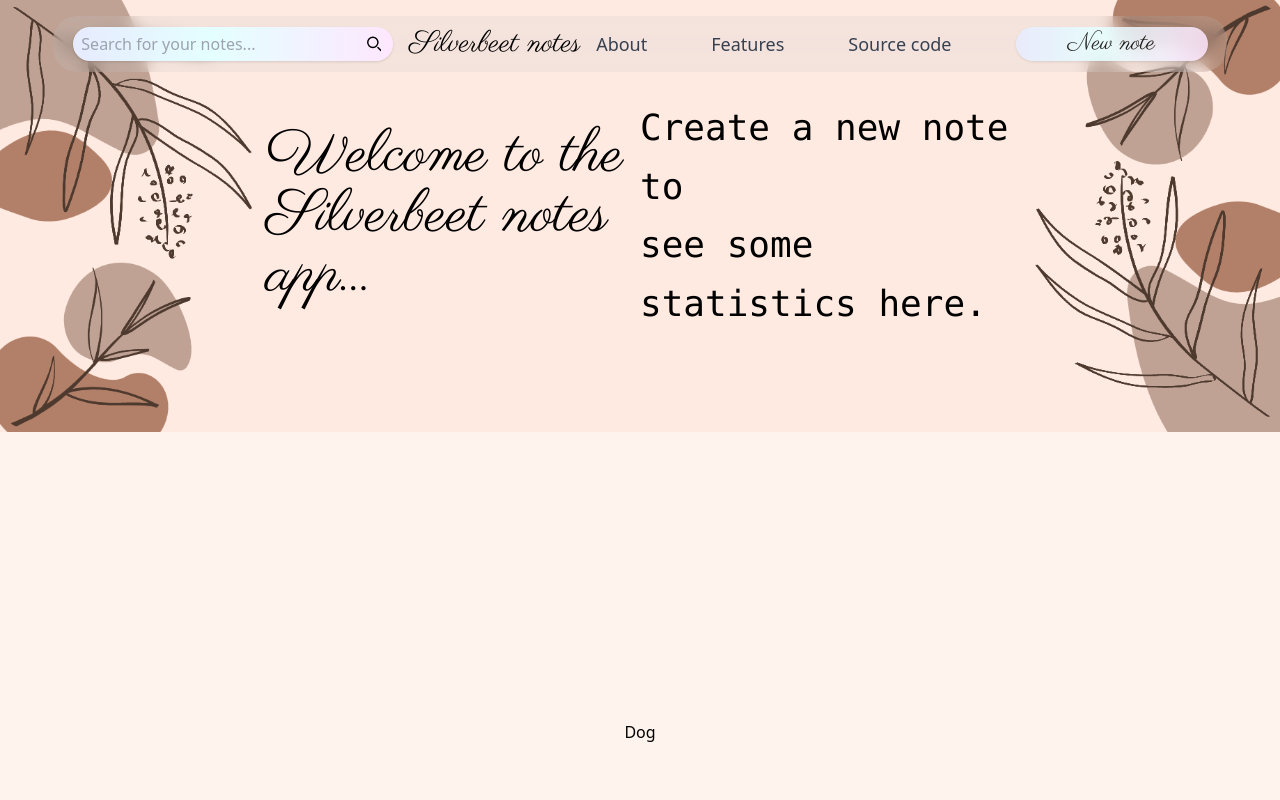
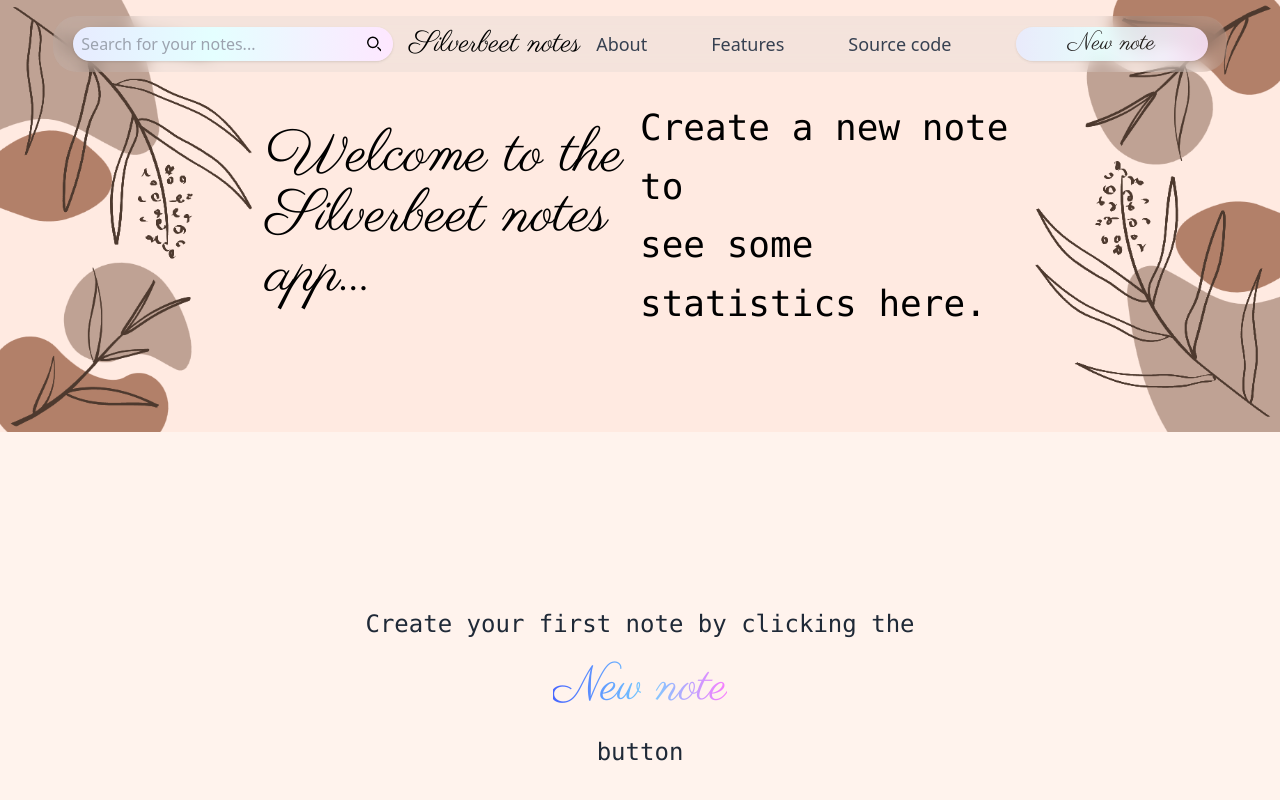
Before and after one commit to Sam-Hobson/silverbeet-note-taking, a SvelteKit app: page / in a window 1280 px wide. Shown: the top 800 px of the page. Built offline with nearby package versions, Linux system fonts and the light colour scheme.

Commit message:
Added new note message

```diff
--- a/src/routes/+page.svelte
+++ b/src/routes/+page.svelte
@@ -14,14 +14,20 @@
 
     <div class="flex w-screen h-128 justify-center">
 
-        <div class="flex flex-col h-full w-auto items-center">
+        <div class="flex flex-col h-full w-auto justify-center items-center">
 
-            <span class="text-mega-plus font-light pearl-gradient-dark-text">
-            +
+            <!-- <span class="text-mega-plus font-light pearl-gradient-dark-text leading-none"> -->
+            <!-- + -->
+            <!-- </span> -->
+
+            <span class="font-mono text-2xl text-gray-800">
+            Create your first note by clicking the
             </span>
-
-            <span>
-            Dog
+            <span class="fancy-font text-5xl leading-loose pearl-gradient-dark-text">
+            New note
+            </span>
+            <span class="font-mono text-2xl text-gray-800">
+            button
             </span>
 
         </div>
@@ -52,24 +58,34 @@
     }
 
     :global(.pearl-gradient-dark) {
-        background: rgb(132,153,255);
-        background: linear-gradient(90deg, rgba(132,153,255,1) 0%, rgba(207,255,255,1) 55%, rgba(251,169,255,1) 100%); }
+        @apply pearl-gradient-dark_
+    }
 
     :global(.pearl-gradient-light) {
-         background: rgb(231,235,255);
-         background: linear-gradient(90deg, rgba(231,235,255,1) 0%, rgba(228,255,255,1) 44%, rgba(254,231,255,1) 100%);
+        @apply pearl-gradient-light_
      }
 
      :global(.pearl-gradient-light-text) {
-         @apply pearl-gradient-light text-transparent;
+         @apply pearl-gradient-light_ text-transparent;
          background-clip: text;
      }
 
      :global(.pearl-gradient-dark-text) {
-         @apply pearl-gradient-dark text-transparent;
+         @apply pearl-gradient-dark_ text-transparent;
          background-clip: text;
      }
 
+
+
+    .pearl-gradient-dark_ {
+        background: rgb(71,102,255);
+        background: linear-gradient(90deg, rgba(71,102,255,1) 0%, rgba(121,206,255,1) 55%, rgba(249,124,255,1) 100%);
+    }
+
+     .pearl-gradient-light_ {
+         background: rgb(231,235,255);
+         background: linear-gradient(90deg, rgba(231,235,255,1) 0%, rgba(228,255,255,1) 44%, rgba(254,231,255,1) 100%);
+     }
 
     .text-mega-plus {
         font-size: 12rem;
```
